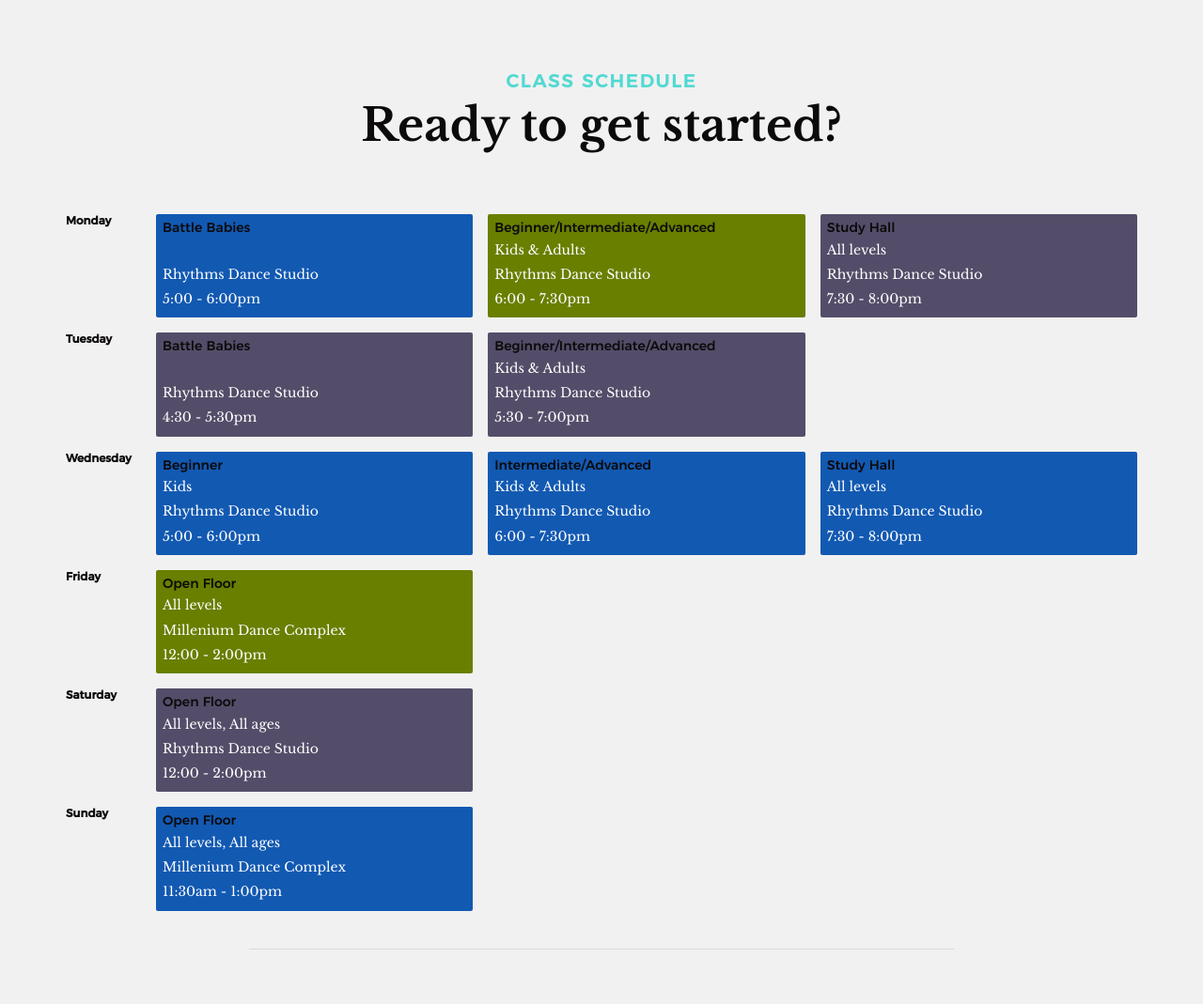
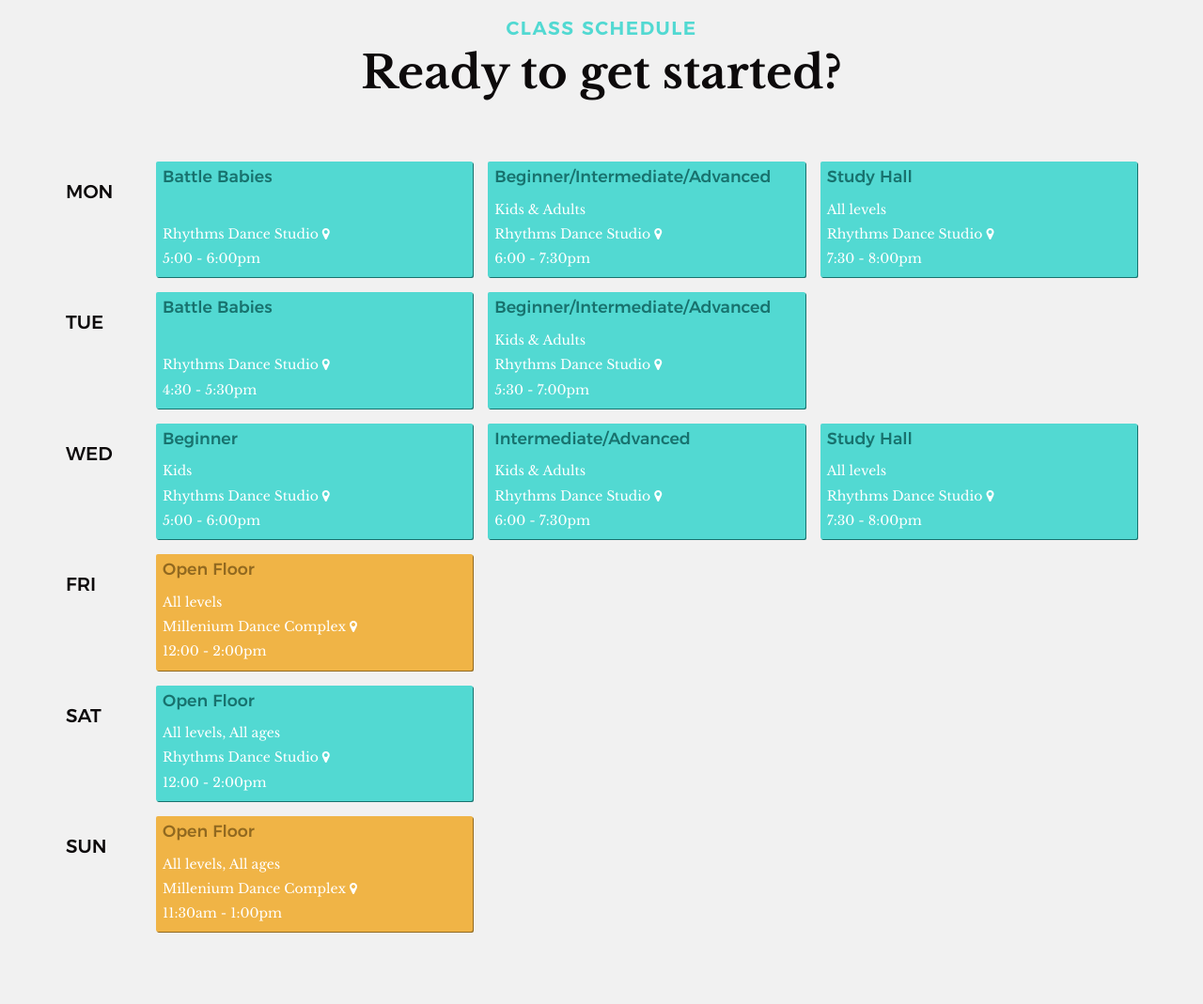
Before and after one commit to aycodedesign/thebreakingacademy, a plain HTML site: page index.html in a window 1280 px wide. Shown: the part 2431-3500 px from the top of the page at 94% size. Drawn offline with nearby package versions, Linux system fonts and the light colour scheme.

Commit message:
updated class schedule

```diff
--- a/css/main.css
+++ b/css/main.css
@@ -491,15 +491,27 @@ dd {
     margin: 0 0 0 2rem;
 }
 
-a#location {
-    color: rgb(18, 208, 221);
+a#location-1 {
+    color: #ffffff;
     text-decoration: none;
     font-family: "librebaskerville-regular",
         serif;
 }
 
-a:hover#location {
-    color: #52D9D2;
+a#location-1:hover {
+    color: rgb(24, 114, 110) !important;
+}
+
+a#location-2 {
+    color: #ffffff;
+    text-decoration: none;
+    font-family: "librebaskerville-regular",
+        serif;
+}
+
+a#location-2:hover {
+    color: #916920 !important;
+
 }
 
 /* -------------------------------------------------------------------
@@ -2309,7 +2321,6 @@ html.no-csstransitions .home-content__main {
 
 .mySlides p {
     font-family: "montserrat", sans-serif;
-    /* color: white; */
     color: #100E0F;
     padding: 2em 4em;
 }
@@ -2335,7 +2346,6 @@ html.no-csstransitions .home-content__main {
     margin-top: 0;
     margin-bottom: 0;
 }
-
 
 .cursor {
     cursor: pointer;
@@ -2360,6 +2370,7 @@ html.no-csstransitions .home-content__main {
     transition: 0.6s ease;
     border-radius: 0 3px 3px 0;
     user-select: none;
+    background-color: rgba(0, 0, 0, 0.8);
     -webkit-user-select: none;
 }
 
@@ -2372,7 +2383,8 @@ html.no-csstransitions .home-content__main {
 /* On hover, add a black background color with a little bit see-through */
 .prev:hover,
 .next:hover {
-    background-color: rgba(0, 0, 0, 0.8);
+    /* background-color: rgba(0, 0, 0, 0.8); */
+    background-color: #fff;
 }
 
 img {
@@ -2438,7 +2450,11 @@ img.hover-shadow {
     }
 
     .mySlides p {
-        padding: .5em 3em;
+        padding: .5em 2em;
+    }
+
+    .mySlides p.title {
+        text-align: center;
     }
 }
 
@@ -2509,6 +2525,7 @@ img.hover-shadow {
     .staff-row img {
         width: 32%;
         height: auto;
+        padding: 2rem 0;
     }
 
 
@@ -2849,7 +2866,7 @@ img.hover-shadow {
  * ------------------------------------------------------------------- */
 
 .s-about {
-    padding-top: 15rem;
+    padding-top: 10rem;
     padding-bottom: 9rem;
     background-color: #FFFFFF;
     position: relative;
@@ -3016,7 +3033,7 @@ img.hover-shadow {
  * ------------------------------------------------------------------- */
 
 .s-schedule {
-    padding-top: 15rem;
+    padding-top: 10rem;
     padding-bottom: 15.6rem;
     background-color: #f1f1f1;
     position: relative;
@@ -3248,10 +3265,6 @@ img.hover-shadow {
     .masonry__brick {
         width: 350px;
     }
-
-    .fa-map-marker {
-        color: black;
-    }
 }
 
 @media only screen and (max-width: 1500px) {
@@ -3321,7 +3334,7 @@ img.hover-shadow {
     background-image: url("../images/vegas.jpg");
     background-repeat: no-repeat;
     background-position: center, center;
-    padding-top: 9.6rem;
+    padding-top: 10rem;
     padding-bottom: 10.2rem;
     color: rgba(255, 255, 255, 0.5);
     position: relative;
@@ -3620,7 +3633,7 @@ img.hover-shadow {
     /* background-repeat: no-repeat; */
     background-repeat: repeat;
     background-position: center, center;
-    padding-top: 13.2rem;
+    padding-top: 10rem;
     padding-bottom: 12rem;
     color: rgba(255, 255, 255, 0.5);
     position: relative;
@@ -3968,7 +3981,7 @@ footer a:focus {
 
 .footer-social li::after {
     content: "|";
-    color: rgba(255, 255, 255, 0.15);
+    color: rgba(255, 255, 255, 0.5);
     padding-left: .9rem;
 }
 
@@ -4328,7 +4341,7 @@ article.blog-single .blog-content {
 }
 
 @supports(display:grid) {
-    @media screen and (min-width:700px) {
+    @media screen and (min-width:800px) {
         .schedule {
             display: grid;
         }
@@ -4402,10 +4415,24 @@ hr {
     font-size: 14px;
 }
 
-.title,
+.title-1 {
+    margin: 0;
+    font-size: 1.25em;
+    padding-bottom: .5em;
+    color: rgb(24, 114, 110);
+}
+
+.title-2 {
+    margin: 0;
+    font-size: 1.25em;
+    padding-bottom: .5em;
+    color: #916920;
+}
+
 .time-slot {
     margin: 0;
-    font-size: 1em;
+    font-size: 1.25em;
+    padding: 1em 0;
 }
 
 body {
@@ -4416,13 +4443,7 @@ body {
     counter-increment: session-count;
     /* content: 'Session #'counter(session-count) ': '; */
 
-    /* I turned this off to prevent 'Session #' from showing up on the calendar */
-}
-
-.track-slot,
-.time-slot {
-    font-weight: bold;
-    font-size: .75em;
+    /* I turned this off to prevent 'Session #' from showing up on the calendar -ay*/
 }
 
 span {
@@ -4430,23 +4451,17 @@ span {
 }
 
 .track-1 {
-    background-color: #1259B2;
+    background-color: #52D9D2;
     color: #fff;
+    box-shadow: 1px 1px rgb(24, 114, 110);
+
 }
 
 .track-2 {
-    background-color: #687f00;
+    background-color: #f0b446;
     color: #fff;
-}
-
-.track-3 {
-    background-color: #544D69;
-    color: #fff;
-}
-
-.track-4 {
-    background-color: #c35500;
-    color: #fff;
+    box-shadow: 1px 1px #916920;
+
 }
 
 .track-many {
@@ -4461,3 +4476,14 @@ ins {
     text-decoration: none;
     background-color: #ddffdd;
 }
+
+@media screen and (max-width:800px) {
+
+    .time-slot {
+        margin: 0;
+        font-size: 1.25em;
+        padding: 1em 0;
+        text-align: center;
+    }
+
+}
--- a/index.html
+++ b/index.html
@@ -372,6 +372,7 @@
       </div> -->
       <!-- end row -->
 
+      <!-- START SCHEDULE -->
 
       <div class="schedule">
 
@@ -380,113 +381,158 @@
         <span class="track-slot" aria-hidden="true" style="grid-column: track-3; grid-row: tracks;">Track 3</span>
         <span class="track-slot" aria-hidden="true" style="grid-column: track-4; grid-row: tracks;">Track 4</span> -->
 
-        <h2 class="time-slot" style="grid-column: times; grid-row: time-monday;">Monday</h2>
+        <h2 class="time-slot" style="grid-column: times; grid-row: time-monday;">MON</h2>
 
         <div class="session track-1" style="grid-column: track-1; grid-row: time-monday / time-tuesday;">
-          <h3 class="title">Battle Babies</h3>
+          <h3 class="title-1">Battle Babies</h3>
           <span class="track"><br></span>
-          <span class="author">Rhythms Dance Studio</span>
+          <span class="author">
+            <a id="location-1" href="https://goo.gl/maps/Dz6KUR8hQJpTN2e79" target="_blank">
+              Rhythms Dance Studio
+              <i class="fa fa-map-marker" aria-hidden="true"></i>
+            </a>
+          </span>
           <span class="time">5:00 - 6:00pm</span>
         </div>
 
-        <div class="session track-2" style="grid-column: track-2-start; grid-row: time-monday / time-tuesday;">
-          <h3 class="title">Beginner/Intermediate/Advanced</h3>
+        <div class="session track-1" style="grid-column: track-2-start; grid-row: time-monday / time-tuesday;">
+          <h3 class="title-1">Beginner/Intermediate/Advanced</h3>
           <span class="track">Kids & Adults</span>
-          <span class="author">Rhythms Dance Studio</span>
+          <span class="author">
+            <a id="location-1" href="https://goo.gl/maps/Dz6KUR8hQJpTN2e79" target="_blank">
+              Rhythms Dance Studio
+              <i class="fa fa-map-marker" aria-hidden="true"></i>
+            </a>
+          </span>
           <span class="time">6:00 - 7:30pm</span>
         </div>
 
-        <div class="session track-3" style="grid-column: track-3-start; grid-row: time-monday / time-tuesday;">
-          <h3 class="title">Study Hall</h3>
+        <div class="session track-1" style="grid-column: track-3-start; grid-row: time-monday / time-tuesday;">
+          <h3 class="title-1">Study Hall</h3>
           <span class="track">All levels</span>
-          <span class="author">Rhythms Dance Studio</span>
+          <span class="author">
+            <a id="location-1" href="https://goo.gl/maps/Dz6KUR8hQJpTN2e79" target="_blank">
+              Rhythms Dance Studio
+              <i class="fa fa-map-marker" aria-hidden="true"></i>
+            </a>
+          </span>
           <span class="time">7:30 - 8:00pm</span>
         </div>
 
 
-        <h2 class="time-slot" style="grid-column: times; grid-row: time-tuesday;">Tuesday</h2>
+        <h2 class="time-slot" style="grid-column: times; grid-row: time-tuesday;">TUE</h2>
 
-        <div class="session track-3" style="grid-column: track-1-start; grid-row: time-tuesday / time-wednesday;">
-          <h3 class="title">Battle Babies</h3>
+        <div class="session track-1" style="grid-column: track-1-start; grid-row: time-tuesday / time-wednesday;">
+          <h3 class="title-1">Battle Babies</h3>
           <span class="track"><br></span>
-          <span class="author">Rhythms Dance Studio</span>
+          <span class="author">
+            <a id="location-1" href="https://goo.gl/maps/Dz6KUR8hQJpTN2e79" target="_blank">
+              Rhythms Dance Studio
+              <i class="fa fa-map-marker" aria-hidden="true"></i>
+            </a>
+          </span>
           <span class="time">4:30 - 5:30pm</span>
         </div>
 
-        <div class="session track-3" style="grid-column: track-2-start; grid-row: time-tuesday / time-wednesday;">
-          <h3 class="title">Beginner/Intermediate/Advanced</h3>
+        <div class="session track-1" style="grid-column: track-2-start; grid-row: time-tuesday / time-wednesday;">
+          <h3 class="title-1">Beginner/Intermediate/Advanced</h3>
           <span class="track">Kids & Adults</span>
-          <span class="author">Rhythms Dance Studio</span>
+          <span class="author">
+            <a id="location-1" href="https://goo.gl/maps/Dz6KUR8hQJpTN2e79" target="_blank">
+              Rhythms Dance Studio
+              <i class="fa fa-map-marker" aria-hidden="true"></i>
+            </a>
+          </span>
           <span class="time">5:30 - 7:00pm</span>
         </div>
 
 
-        <h2 class="time-slot" style="grid-column: times; grid-row: time-wednesday;">Wednesday</h2>
+        <h2 class="time-slot" style="grid-column: times; grid-row: time-wednesday;">WED</h2>
 
         <div class="session track-1" style="grid-column: track-1-start; grid-row: time-wednesday / time-friday;">
-          <h3 class="title">Beginner</h3>
+          <h3 class="title-1">Beginner</h3>
           <span class="track">Kids</span>
-          <span class="author">Rhythms Dance Studio</span>
+          <span class="author">
+            <a id="location-1" href="https://goo.gl/maps/Dz6KUR8hQJpTN2e79" target="_blank">
+              Rhythms Dance Studio
+              <i class="fa fa-map-marker" aria-hidden="true"></i>
+            </a>
+          </span>
           <span class="time">5:00 - 6:00pm</span>
         </div>
 
         <div class="session track-1" style="grid-column: track-2-start; grid-row: time-wednesday / time-friday;">
-          <h3 class="title">Intermediate/Advanced</h3>
+          <h3 class="title-1">Intermediate/Advanced</h3>
           <span class="track">Kids & Adults</span>
-          <span class="author">Rhythms Dance Studio</span>
+          <span class="author">
+            <a id="location-1" href="https://goo.gl/maps/Dz6KUR8hQJpTN2e79" target="_blank">
+              Rhythms Dance Studio
+              <i class="fa fa-map-marker" aria-hidden="true"></i>
+            </a>
+          </span>
           <span class="time">6:00 - 7:30pm</span>
         </div>
 
         <div class="session track-1" style="grid-column: track-3-start; grid-row: time-wednesday / time-friday;">
-          <h3 class="title">Study Hall</h3>
+          <h3 class="title-1">Study Hall</h3>
           <span class="track">All levels</span>
-          <span class="author">Rhythms Dance Studio</span>
+          <span class="author">
+            <a id="location-1" href="https://goo.gl/maps/Dz6KUR8hQJpTN2e79" target="_blank">
+              Rhythms Dance Studio
+              <i class="fa fa-map-marker" aria-hidden="true"></i>
+            </a>
+          </span>
           <span class="time">7:30 - 8:00pm</span>
         </div>
 
 
-        <h2 class="time-slot" style="grid-column: times; grid-row: time-friday;">Friday</h2>
+        <h2 class="time-slot" style="grid-column: times; grid-row: time-friday;">FRI</h2>
 
         <div class="session track-2" style="grid-column: track-1-start; grid-row: time-friday / time-saturday;">
-          <h3 class="title">Open Floor</h3>
+          <h3 class="title-2">Open Floor</h3>
           <span class="track">All levels</span>
-          <span class="author">Millenium Dance Complex</span>
+          <span class="author">
+            <a id="location-2" href="https://g.page/Millenniumdancelv?share" target="_blank">
+              Millenium Dance Complex
+              <i class="fa fa-map-marker" aria-hidden="true"></i>
+            </a>
+          </span>
           <span class="time">12:00 - 2:00pm</span>
         </div>
 
 
-        <h2 class="time-slot" style="grid-column: times; grid-row: time-saturday;">Saturday</h2>
+        <h2 class="time-slot" style="grid-column: times; grid-row: time-saturday;">SAT</h2>
 
-        <div class="session track-3" style="grid-column: track-1-start; grid-row: time-saturday / time-sunday;">
-          <h3 class="title">Open Floor</h3>
+        <div class="session track-1" style="grid-column: track-1-start; grid-row: time-saturday / time-sunday;">
+          <h3 class="title-1">Open Floor</h3>
           <span class="track">All levels, All ages</span>
-          <span class="author">Rhythms Dance Studio</span>
+          <span class="author">
+            <a id="location-1" href="https://goo.gl/maps/Dz6KUR8hQJpTN2e79" target="_blank">
+              Rhythms Dance Studio
+              <i class="fa fa-map-marker" aria-hidden="true"></i>
+            </a>
+          </span>
           <span class="time">12:00 - 2:00pm</span>
         </div>
 
 
-        <h2 class="time-slot" style="grid-column: times; grid-row: time-sunday;">Sunday</h2>
+        <h2 class="time-slot" style="grid-column: times; grid-row: time-sunday;">SUN</h2>
 
-        <div class="session track-1" style="grid-column: track-1-start; grid-row: time-sunday;">
-          <h3 class="title">Open Floor</h3>
+        <div class="session track-2" style="grid-column: track-1-start; grid-row: time-sunday;">
+          <h3 class="title-2">Open Floor</h3>
           <span class="track">All levels, All ages</span>
-          <span class="author">Millenium Dance Complex</span>
+          <span class="author">
+            <a id="location-2" href="https://g.page/Millenniumdancelv?share" target="_blank">
+              Millenium Dance Complex
+              <i class="fa fa-map-marker" aria-hidden="true"></i>
+            </a>
+          </span>
           <span class="time">11:30am - 1:00pm</span>
         </div>
 
       </div>
 
-      <div class="text" id="description">
-        <hr>
-        <h2>Background &amp; Inspiration</h2>
-        <p>This project is inspired by the WordCamp.org schedule building tool and its shortcomings. <a
-            href="https://meta.trac.wordpress.org/ticket/3117">Meta trac ticket #3117</a> is tracking improvements to
-          the
-          schedule builder and layout.</p>
-
-      </div>
-
-
+      <!-- END SCHEDULE -->
 
     </div>
   </section>
```
